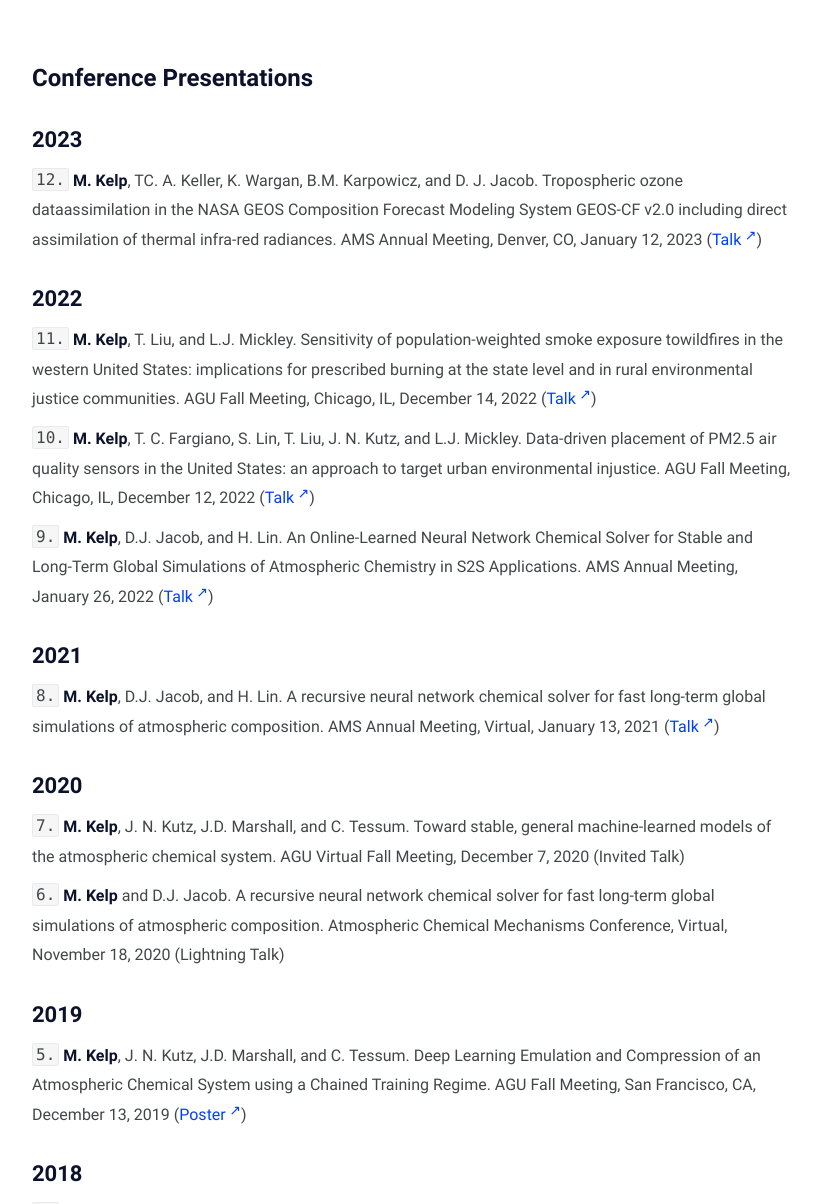
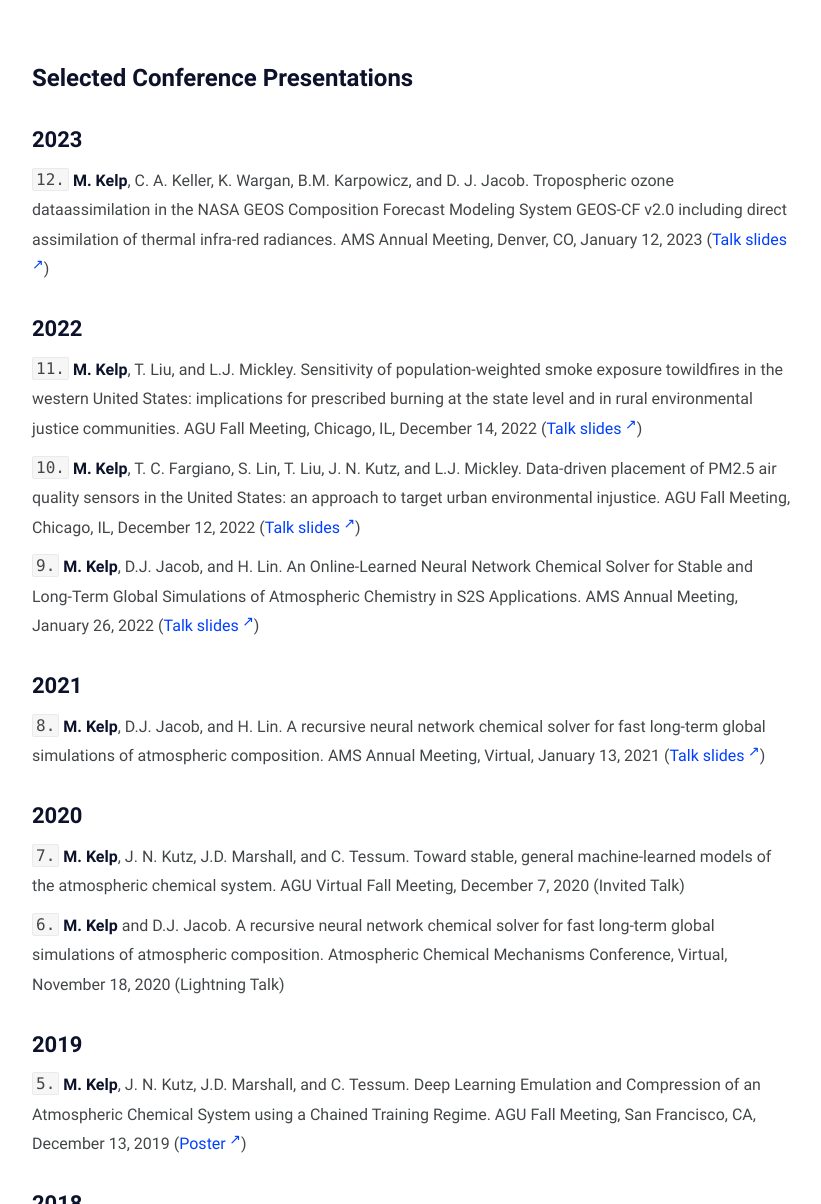
Before and after one commit to mkelp/mkelp.github.io, a Jekyll site: the page built from presentations.md, in a window 1280 px wide and 1400 px high, scrolled down 2347 px, cut to the strip 196-1400 px from the top of the window. Shown: the whole strip, without its empty margins (228-1049 px from the left). Built offline with Jekyll 4.4.1, drawn with Linux system fonts in a browser that asks for light colours.

Commit message:
August20

```diff
--- a/presentations.md
+++ b/presentations.md
@@ -71,25 +71,25 @@ comments: false
 <br />
 
 
-# Conference Presentations
+# Selected Conference Presentations
 
 <!-- A full list of presentations and invited talks may be found in my CV. -->
 
 ## **2023**
-`12.` **M. Kelp**, TC. A. Keller, K. Wargan, B.M. Karpowicz, and D. J. Jacob. Tropospheric ozone dataassimilation in the NASA GEOS Composition Forecast Modeling System GEOS-CF v2.0 including direct assimilation of thermal infra-red radiances. AMS Annual Meeting, Denver, CO, January 12,
-2023 ([Talk](/assets/AMS23_mkelp.pdf){:target="_blank"})
+`12.` **M. Kelp**, C. A. Keller, K. Wargan, B.M. Karpowicz, and D. J. Jacob. Tropospheric ozone dataassimilation in the NASA GEOS Composition Forecast Modeling System GEOS-CF v2.0 including direct assimilation of thermal infra-red radiances. AMS Annual Meeting, Denver, CO, January 12,
+2023 ([Talk slides](/assets/AMS23_mkelp.pdf){:target="_blank"})
 
 ## **2022**
-`11.` **M. Kelp**, T. Liu, and L.J. Mickley. Sensitivity of population-weighted smoke exposure towildfires in the western United States: implications for prescribed burning at the state level and in rural environmental justice communities. AGU Fall Meeting, Chicago, IL, December 14, 2022 ([Talk](/assets/mkelp_AGU_EJfires.pdf){:target="_blank"})
+`11.` **M. Kelp**, T. Liu, and L.J. Mickley. Sensitivity of population-weighted smoke exposure towildfires in the western United States: implications for prescribed burning at the state level and in rural environmental justice communities. AGU Fall Meeting, Chicago, IL, December 14, 2022 ([Talk slides](/assets/mkelp_AGU_EJfires.pdf){:target="_blank"})
 
-`10.` **M. Kelp**, T. C. Fargiano, S. Lin, T. Liu, J. N. Kutz, and L.J. Mickley. Data-driven placement of PM2.5 air quality sensors in the United States: an approach to target urban environmental injustice. AGU Fall Meeting, Chicago, IL, December 12, 2022 ([Talk](/assets/mkelp_AGU_EJsensors.pdf){:target="_blank"})
+`10.` **M. Kelp**, T. C. Fargiano, S. Lin, T. Liu, J. N. Kutz, and L.J. Mickley. Data-driven placement of PM2.5 air quality sensors in the United States: an approach to target urban environmental injustice. AGU Fall Meeting, Chicago, IL, December 12, 2022 ([Talk slides](/assets/mkelp_AGU_EJsensors.pdf){:target="_blank"})
 
-`9.` **M. Kelp**, D.J. Jacob, and H. Lin. An Online-Learned Neural Network Chemical Solver for Stable and Long-Term Global Simulations of Atmospheric Chemistry in S2S Applications. AMS Annual Meeting, January 26, 2022 ([Talk](/assets/mkelp_AMS2022.pdf){:target="_blank"})
+`9.` **M. Kelp**, D.J. Jacob, and H. Lin. An Online-Learned Neural Network Chemical Solver for Stable and Long-Term Global Simulations of Atmospheric Chemistry in S2S Applications. AMS Annual Meeting, January 26, 2022 ([Talk slides](/assets/mkelp_AMS2022.pdf){:target="_blank"})
 
 ## **2021**
 
 `8.` **M. Kelp**, D.J. Jacob, and H. Lin. A recursive neural network chemical solver for fast long-term global
-simulations of atmospheric composition. AMS Annual Meeting, Virtual, January 13, 2021 ([Talk](/assets/mkelpAMS2021.pdf){:target="_blank"})
+simulations of atmospheric composition. AMS Annual Meeting, Virtual, January 13, 2021 ([Talk slides](/assets/mkelpAMS2021.pdf){:target="_blank"})
 
 ## **2020**
 
```
